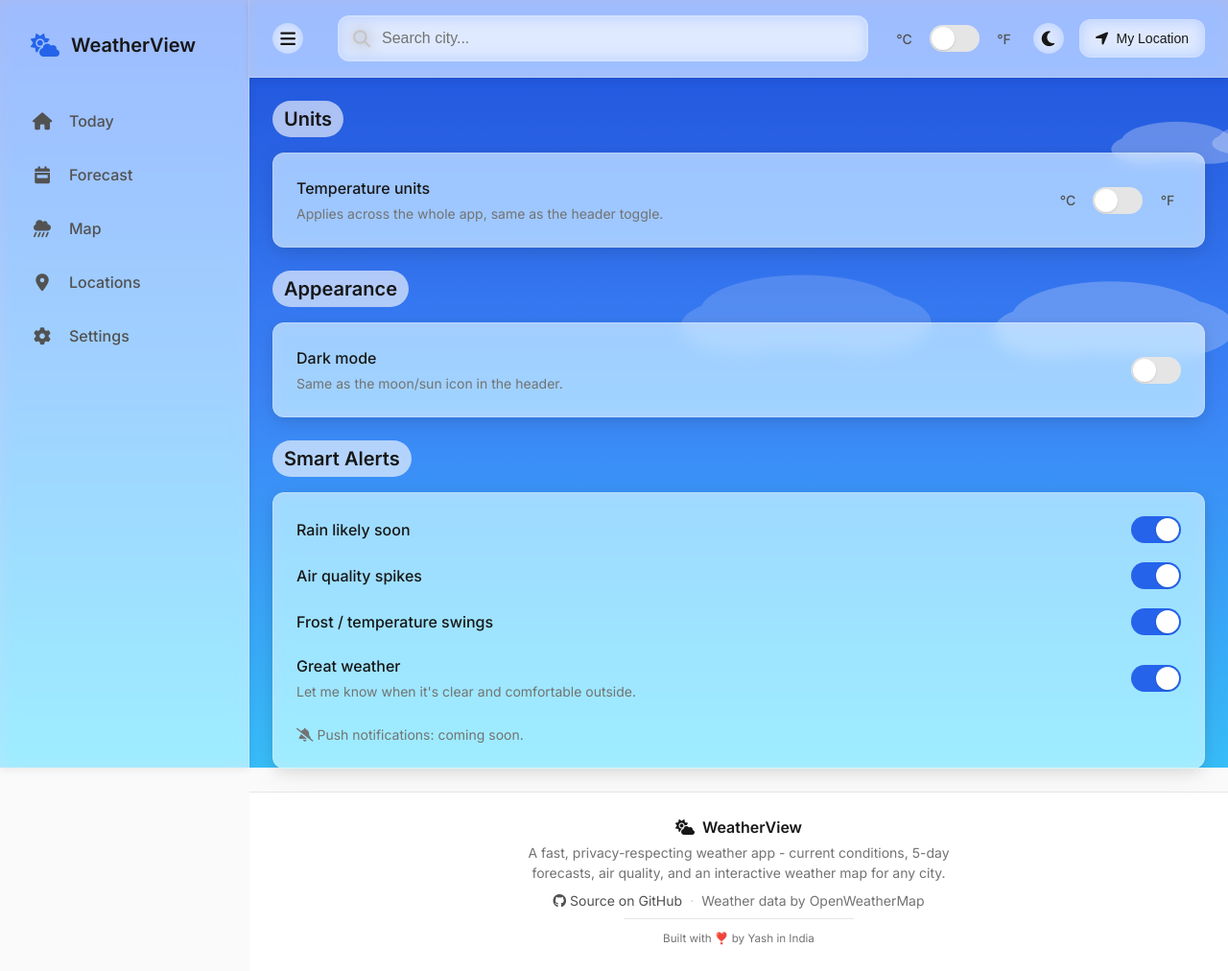
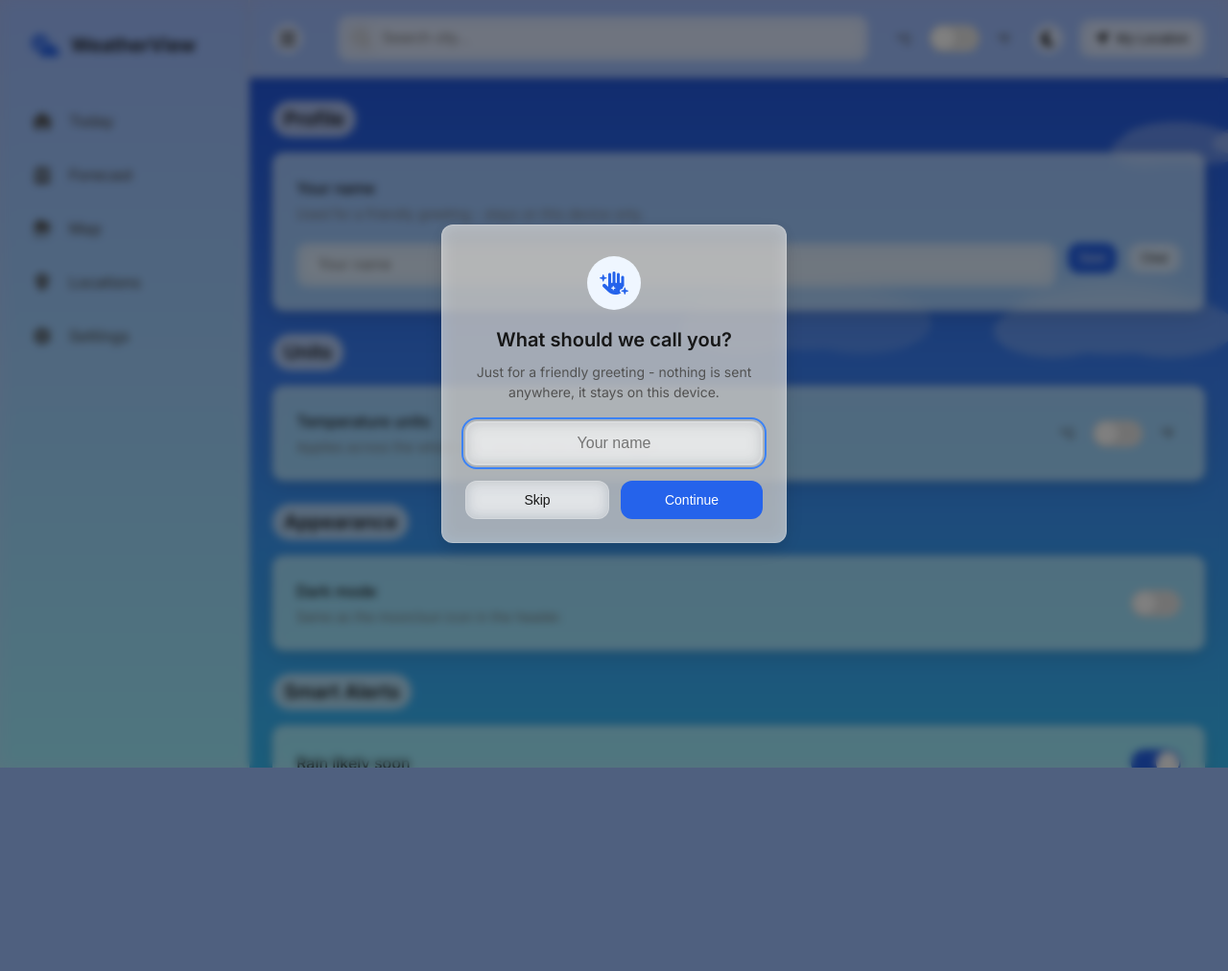
Before and after one commit to yashmore18/WeatherView, a Python web app: template templates/settings.html in a window 1280 px wide. Shown: the whole page at 96% size. After the commit the page ends 800 px from the top, so only its background shows below. Run offline with Jinja, Linux system fonts and the light colour scheme; the template is opened without the code that fills it, so the values that code supplies are empty.

Commit message:
Add one-time name prompt for personalized greetings
New visitors are asked their name once (a centered modal, skippable, never
shown again after either an answer or a skip - name stays in localStorage
only, nothing is sent to the server). When set, it personalizes the Today
page's empty-state welcome and hero card with a time-of-day greeting
("Good afternoon, Yash"). Editable/clearable anytime from a new Profile
section in Settings.

```diff
--- a/static/css/custom.css
+++ b/static/css/custom.css
@@ -1620,6 +1620,13 @@ body {
   margin: 0;
 }
 
+.wv-hero-card__greeting {
+  margin: 0 0 var(--wv-space-3);
+  color: var(--wv-color-text-secondary);
+  font-size: var(--wv-text-sm);
+  font-weight: var(--wv-font-weight-medium);
+}
+
 .wv-hero-card__actions {
   display: flex;
   gap: var(--wv-space-2);
@@ -3182,6 +3189,26 @@ body[data-page="map"] .wv-content {
   font-size: var(--wv-text-sm);
 }
 
+.wv-profile-form {
+  display: flex;
+  gap: var(--wv-space-3);
+}
+
+.wv-profile-form .glass-input {
+  flex: 1;
+  min-width: 0;
+}
+
+@media (max-width: 480px) {
+  .wv-profile-form {
+    flex-wrap: wrap;
+  }
+
+  .wv-profile-form .glass-input {
+    flex-basis: 100%;
+  }
+}
+
 /* ========================================
  * 34. SPLASH SCREEN (standalone PWA cold launch only)
  * ======================================== */
@@ -3305,6 +3332,83 @@ body[data-page="map"] .wv-content {
   .wv-install-prompt__desc {
     display: none;
   }
+}
+
+/* ========================================
+ * 38. NAME MODAL (first-visit personalization)
+ * ======================================== */
+
+.wv-modal-backdrop {
+  position: fixed;
+  inset: 0;
+  z-index: var(--wv-z-modal-backdrop);
+  background: rgba(0, 0, 0, 0.5);
+  backdrop-filter: blur(4px);
+  display: flex;
+  align-items: center;
+  justify-content: center;
+  padding: var(--wv-space-4);
+  animation: wv-modal-backdrop-in 200ms ease-out;
+}
+
+@keyframes wv-modal-backdrop-in {
+  from { opacity: 0; }
+  to { opacity: 1; }
+}
+
+.wv-modal {
+  position: relative;
+  z-index: var(--wv-z-modal);
+  width: 100%;
+  max-width: 360px;
+  padding: var(--wv-space-8) var(--wv-space-6) var(--wv-space-6);
+  text-align: center;
+  animation: wv-modal-in 250ms ease-out;
+}
+
+@keyframes wv-modal-in {
+  from { opacity: 0; transform: translateY(12px) scale(0.98); }
+  to { opacity: 1; transform: translateY(0) scale(1); }
+}
+
+.wv-modal__icon {
+  width: 56px;
+  height: 56px;
+  margin: 0 auto var(--wv-space-4);
+  display: flex;
+  align-items: center;
+  justify-content: center;
+  border-radius: var(--wv-radius-full);
+  background: var(--wv-color-accent-light);
+  color: var(--wv-color-accent);
+  font-size: var(--wv-text-2xl);
+}
+
+.wv-modal__title {
+  margin: 0 0 var(--wv-space-2);
+  font-size: var(--wv-text-xl);
+  font-weight: var(--wv-font-weight-semibold);
+}
+
+.wv-modal__desc {
+  margin: 0 0 var(--wv-space-5);
+  color: var(--wv-color-text-secondary);
+  font-size: var(--wv-text-sm);
+}
+
+.wv-modal__form .glass-input {
+  width: 100%;
+  text-align: center;
+  margin-bottom: var(--wv-space-4);
+}
+
+.wv-modal__actions {
+  display: flex;
+  gap: var(--wv-space-3);
+}
+
+.wv-modal__actions .wv-btn {
+  flex: 1;
 }
 
 /* ========================================
--- a/static/js/pages/settings.js
+++ b/static/js/pages/settings.js
@@ -9,6 +9,28 @@ class SettingsPage {
         this.setupUnitsToggle();
         this.setupThemeToggle();
         this.setupAlertPrefs();
+        this.setupProfileName();
+    }
+
+    setupProfileName() {
+        const form = document.getElementById('profileNameForm');
+        const input = document.getElementById('profileNameInput');
+        const clearBtn = document.getElementById('profileNameClear');
+        if (!form || !input || !clearBtn) return;
+
+        input.value = this.wv.getUserName() || '';
+
+        form.addEventListener('submit', (e) => {
+            e.preventDefault();
+            this.wv.setUserName(input.value);
+            this.wv.showSuccess(input.value.trim() ? 'Name saved' : 'Name cleared');
+        });
+
+        clearBtn.addEventListener('click', () => {
+            input.value = '';
+            this.wv.setUserName(null);
+            this.wv.showSuccess('Name cleared');
+        });
     }
 
     setupUnitsToggle() {
--- a/static/js/wv-shared.js
+++ b/static/js/wv-shared.js
@@ -48,6 +48,82 @@ class WVShared {
         this.initAlertsBadge();
         this.setupInstallPrompt();
         this.autoGeolocateIfPermitted();
+        this.setupNameModal();
+    }
+
+    // ---- Personalization (one-time name prompt) ----
+
+    getUserName() {
+        return localStorage.getItem('wv_userName') || null;
+    }
+
+    /** @param {string|null} name - null/empty clears the stored name. */
+    setUserName(name) {
+        const trimmed = (name || '').trim();
+        if (trimmed) {
+            localStorage.setItem('wv_userName', trimmed);
+        } else {
+            localStorage.removeItem('wv_userName');
+        }
+        document.dispatchEvent(new CustomEvent('wv:namechange', { detail: { name: trimmed || null } }));
+    }
+
+    getGreeting() {
+        const hour = new Date().getHours();
+        if (hour < 12) return 'Good morning';
+        if (hour < 18) return 'Good afternoon';
+        return 'Good evening';
+    }
+
+    setupNameModal() {
+        const modal = document.getElementById('nameModal');
+        const form = document.getElementById('nameModalForm');
+        const input = document.getElementById('nameModalInput');
+        const skipBtn = document.getElementById('nameModalSkip');
+        if (!modal || !form || !input || !skipBtn) return;
+
+        // Only ask once, ever - if a name is already saved there's nothing
+        // to ask, and a prior skip is treated as a real "no thanks" rather
+        // than something to nag about on every future visit (the name can
+        // still be added later from Settings).
+        if (this.getUserName() || localStorage.getItem('wv_nameModalDismissed') === 'true') {
+            return;
+        }
+
+        const close = () => {
+            modal.style.display = 'none';
+            document.removeEventListener('keydown', onEscape);
+        };
+        const onEscape = (e) => {
+            if (e.key === 'Escape') {
+                localStorage.setItem('wv_nameModalDismissed', 'true');
+                close();
+            }
+        };
+
+        modal.style.display = 'flex';
+        document.addEventListener('keydown', onEscape);
+        // Deferred focus - the modal's own entrance animation shouldn't be
+        // interrupted/skipped by an immediate focus-triggered scroll.
+        setTimeout(() => input.focus(), 100);
+
+        form.addEventListener('submit', (e) => {
+            e.preventDefault();
+            this.setUserName(input.value);
+            close();
+        });
+
+        skipBtn.addEventListener('click', () => {
+            localStorage.setItem('wv_nameModalDismissed', 'true');
+            close();
+        });
+
+        modal.addEventListener('click', (e) => {
+            if (e.target === modal) {
+                localStorage.setItem('wv_nameModalDismissed', 'true');
+                close();
+            }
+        });
     }
 
     // Previously the user had to click "My Location" every single visit,
--- a/static/sw.js
+++ b/static/sw.js
@@ -1,5 +1,5 @@
 // Service Worker for WeatherView PWA
-const CACHE_NAME = 'yash-weather-app-v12';
+const CACHE_NAME = 'yash-weather-app-v13';
 const STATIC_CACHE_URLS = [
   '/',
   '/forecast',
--- a/templates/base.html
+++ b/templates/base.html
@@ -261,6 +261,25 @@
         </div>
     </div>
 
+    <!-- One-time name prompt, personalizes greetings -->
+    <div id="nameModal" class="wv-modal-backdrop" style="display: none;">
+        <div class="wv-modal glass-card" role="dialog" aria-modal="true" aria-labelledby="nameModalTitle">
+            <div class="wv-modal__icon" aria-hidden="true">
+                <i class="fas fa-hand-sparkles"></i>
+            </div>
+            <h2 id="nameModalTitle" class="wv-modal__title">What should we call you?</h2>
+            <p class="wv-modal__desc">Just for a friendly greeting - nothing is sent anywhere, it stays on this device.</p>
+            <form id="nameModalForm" class="wv-modal__form">
+                <label for="nameModalInput" class="sr-only">Your name</label>
+                <input type="text" id="nameModalInput" class="glass-input" placeholder="Your name" maxlength="40" autocomplete="off">
+                <div class="wv-modal__actions">
+                    <button type="button" class="wv-btn wv-btn--secondary glass-btn" id="nameModalSkip">Skip</button>
+                    <button type="submit" class="wv-btn wv-btn--primary">Continue</button>
+                </div>
+            </form>
+        </div>
+    </div>
+
     <!-- Custom JavaScript -->
     <script src="{{ url_for('static', filename='js/weather-scene.js') }}"></script>
     <script src="{{ url_for('static', filename='js/wv-shared.js') }}"></script>
--- a/templates/index.html
+++ b/templates/index.html
@@ -28,6 +28,7 @@
             </div>
         </div>
         <div class="wv-hero-card__inner glass-card">
+            <p id="heroGreeting" class="wv-hero-card__greeting" style="display: none;"></p>
             <header class="wv-hero-card__header">
                 <div class="wv-hero-card__location">
                     <i class="fas fa-map-marker-alt" aria-hidden="true"></i>
--- a/templates/settings.html
+++ b/templates/settings.html
@@ -4,6 +4,26 @@
 
 {% block content %}
 <div class="wv-page">
+    <section class="wv-section" aria-labelledby="settingsProfileTitle">
+        <header class="wv-section__header">
+            <h2 id="settingsProfileTitle" class="wv-section__title">Profile</h2>
+        </header>
+        <div class="wv-settings-card glass-card">
+            <div class="wv-settings-row">
+                <div>
+                    <p class="wv-settings-row__label">Your name</p>
+                    <p class="wv-settings-row__hint">Used for a friendly greeting - stays on this device only.</p>
+                </div>
+            </div>
+            <form id="profileNameForm" class="wv-profile-form">
+                <label for="profileNameInput" class="sr-only">Your name</label>
+                <input type="text" id="profileNameInput" class="glass-input" placeholder="Your name" maxlength="40" autocomplete="off">
+                <button type="submit" class="wv-btn wv-btn--primary wv-btn--sm">Save</button>
+                <button type="button" class="wv-btn wv-btn--secondary glass-btn wv-btn--sm" id="profileNameClear">Clear</button>
+            </form>
+        </div>
+    </section>
+
     <section class="wv-section" aria-labelledby="settingsUnitsTitle">
         <header class="wv-section__header">
             <h2 id="settingsUnitsTitle" class="wv-section__title">Units</h2>
```
Also changed, not shown: static/js/pages/today.js (+25 -0 lines).
